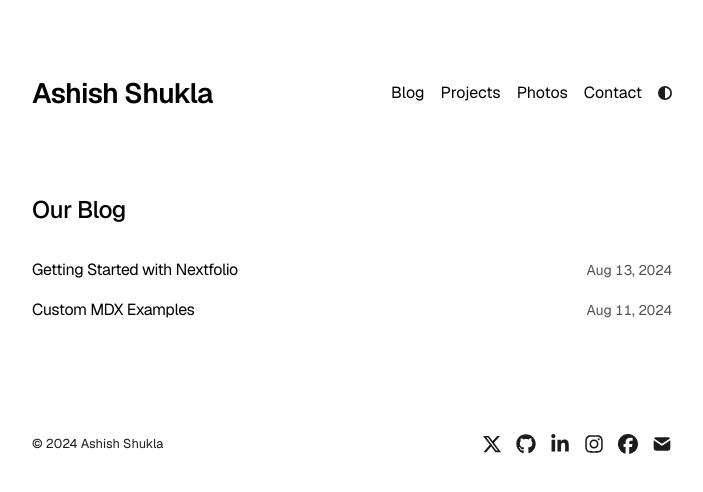
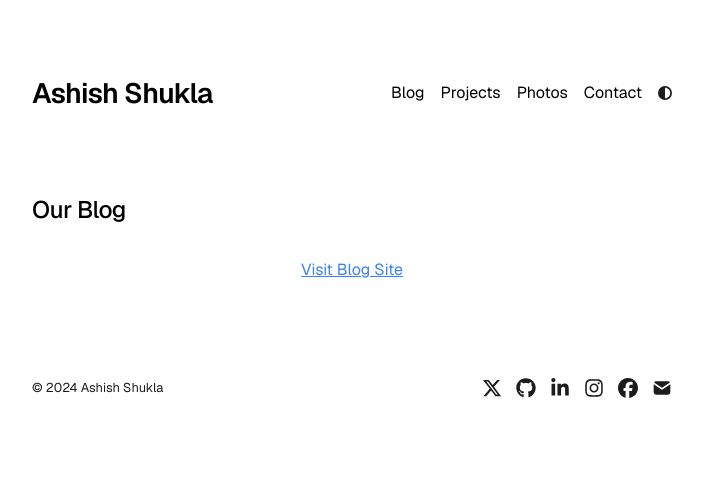
Before and after one commit to asis-shukla/ashish-webspace, a Next.js app: page /blog in a window 1280 px wide. Shown: the top 492 px of the page, without its empty margins (288-991 px from the left). Built offline with nearby package versions, Linux system fonts and the light colour scheme.

Commit message:
added blogs site link

```diff
--- a/app/blog/page.tsx
+++ b/app/blog/page.tsx
@@ -1,5 +1,6 @@
 import Link from "next/link";
 import { formatDate, getBlogPosts } from "app/lib/posts";
+import { features } from "app/constants";
 
 export const metadata = {
   title: "Blog",
@@ -12,6 +13,7 @@ export default function BlogPosts() {
   return (
     <section>
       <h1 className="mb-8 text-2xl font-medium tracking-tight">Our Blog</h1>
+      {features.IN_WEBSITE_BLOGS ? (
         <div>
           {allBlogs
             .sort((a, b) => {
@@ -40,6 +42,14 @@ export default function BlogPosts() {
               </Link>
             ))}
         </div>
+      ) : (
+        <Link
+          href={"https://blog.ashishshukla.site/"}
+          className="block text-center underline text-blue-500 hover:text-blue-600 ml-auto"
+        >
+          Visit Blog Site
+        </Link>
+      )}
     </section>
   );
 }
--- /dev/null
+++ b/app/constants.ts
@@ -0,0 +1,3 @@
+export const features = {
+  IN_WEBSITE_BLOGS: false,
+};
```
Lines whose indentation alone changed are shown as unchanged.
